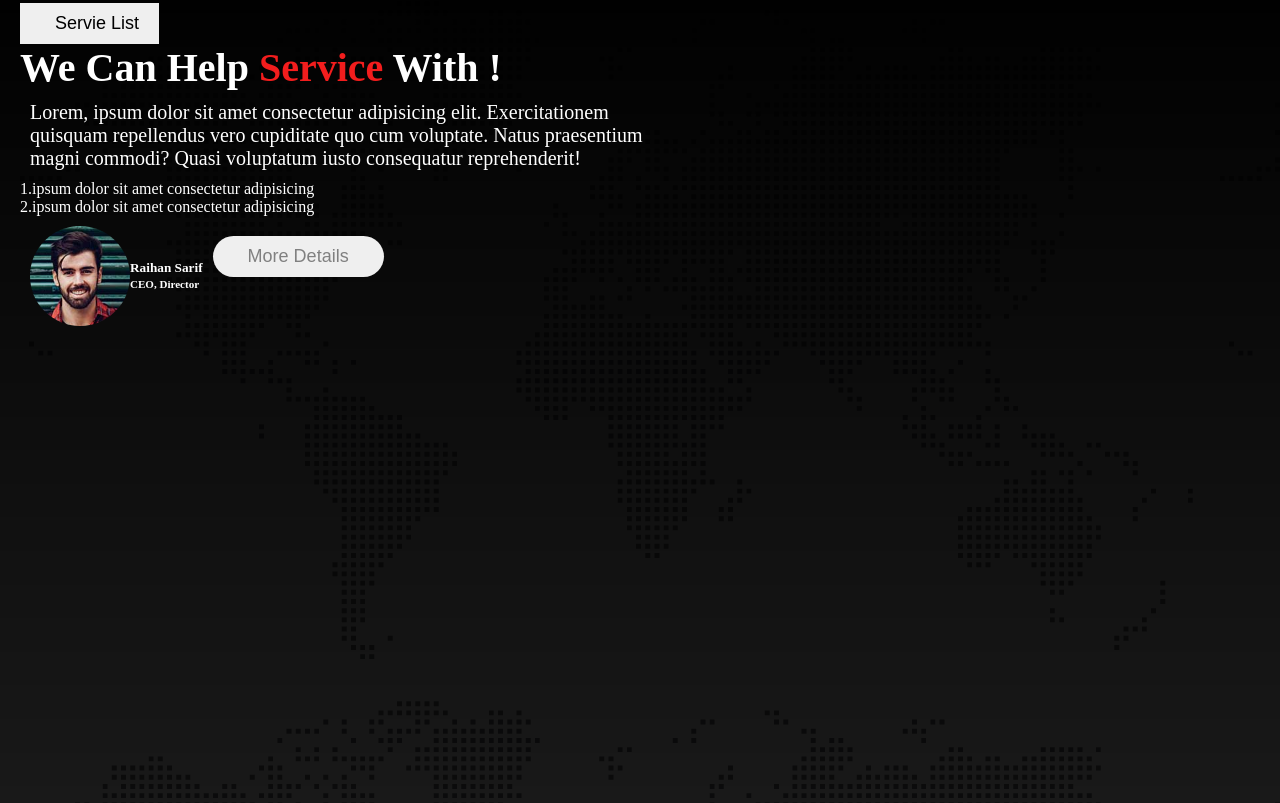
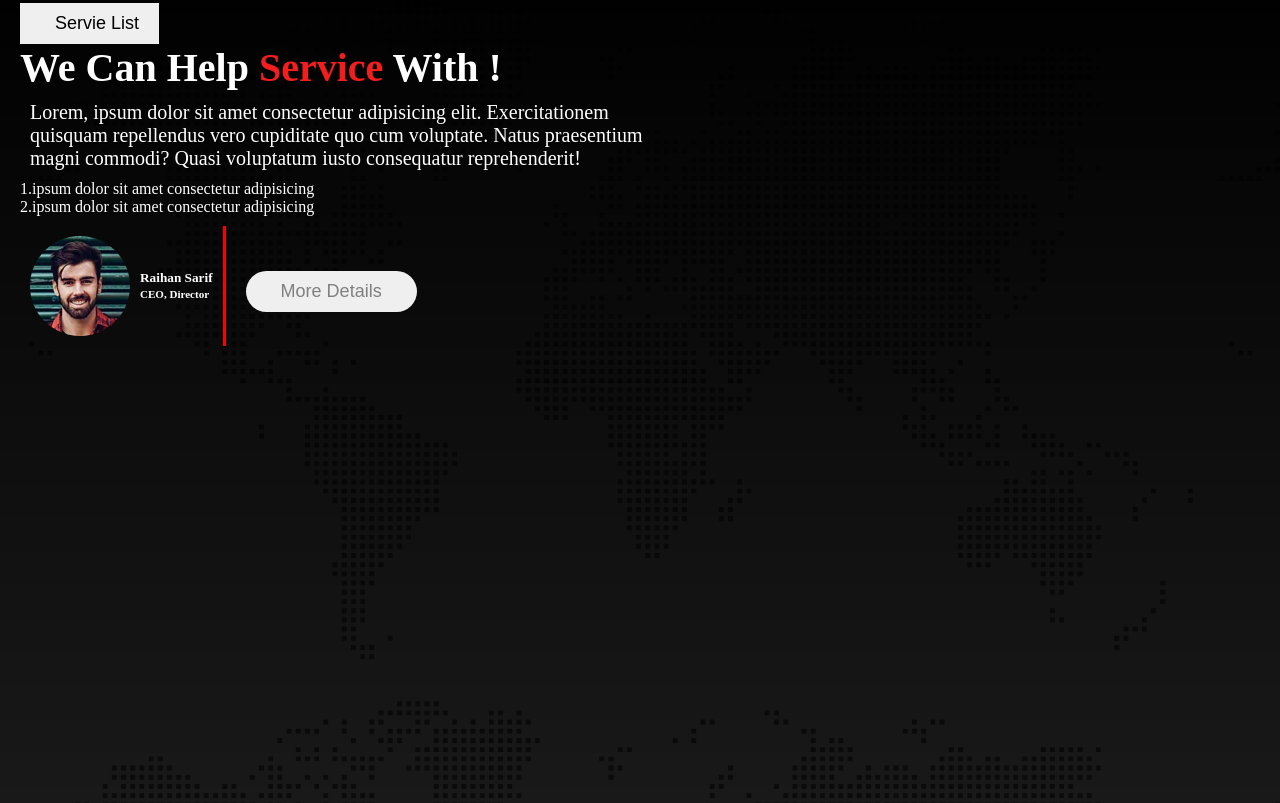
Before and after one commit to Majedul-Hasan/Digital-Agency, a plain HTML site: page index.html in a window 1280 px wide. Shown: the part 926-1729 px from the top of the page. Drawn offline with Linux system fonts and the light colour scheme.

Commit message:
created service section

```diff
--- a/index.html
+++ b/index.html
@@ -56,7 +56,7 @@
                        <div class="auther-details">
                         <div class="author-img-des">
                             <img class="author-img" src="tools/image/author.jpg" alt="">
-                            <h5>Raihan Sarif <br> <small>CEO, Director</small></h5>
+                            <h5 class="author-title">Raihan Sarif <br> <small>CEO, Director</small></h5>
                         </div>
                         <div class="more-details">
                             <button class="btn service-btn">More Details </button>
--- a/style.css
+++ b/style.css
@@ -95,14 +95,24 @@
 }
 .auther-details{
     display: flex;
+    align-items: center;
 }
 .author-img-des{
     display: flex;
    align-items: center;
+   margin-top:10px;
    padding: 10px;
+   border-right: 1px solid red;
+   border-width: 3px;
 }
 .author-img{
     width: 100px;
     height: 100px;
     border-radius: 50px;
 }
+.more-details{
+    padding: 20px;
+}
+.author-title{
+    margin-left: 10px;
+}
```
